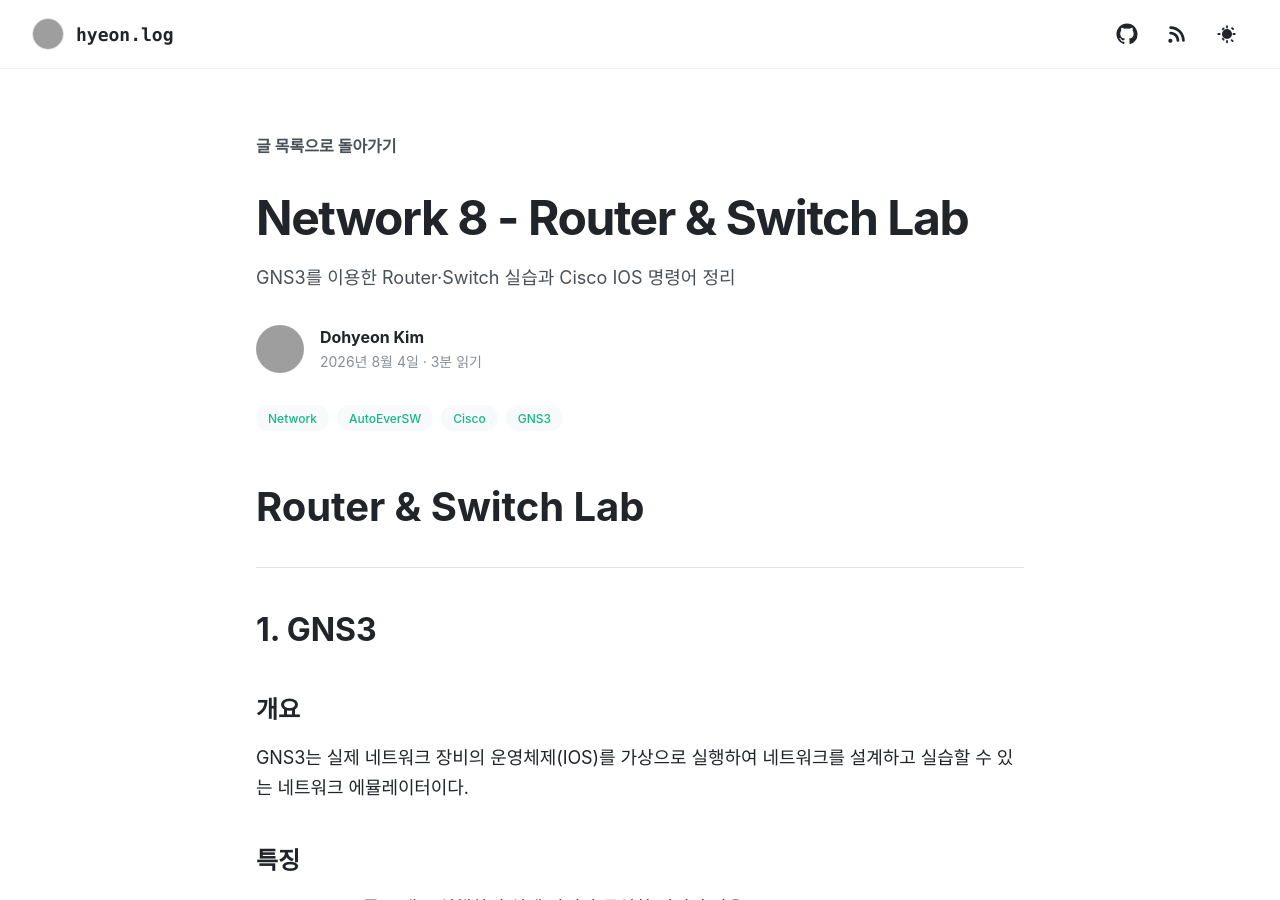
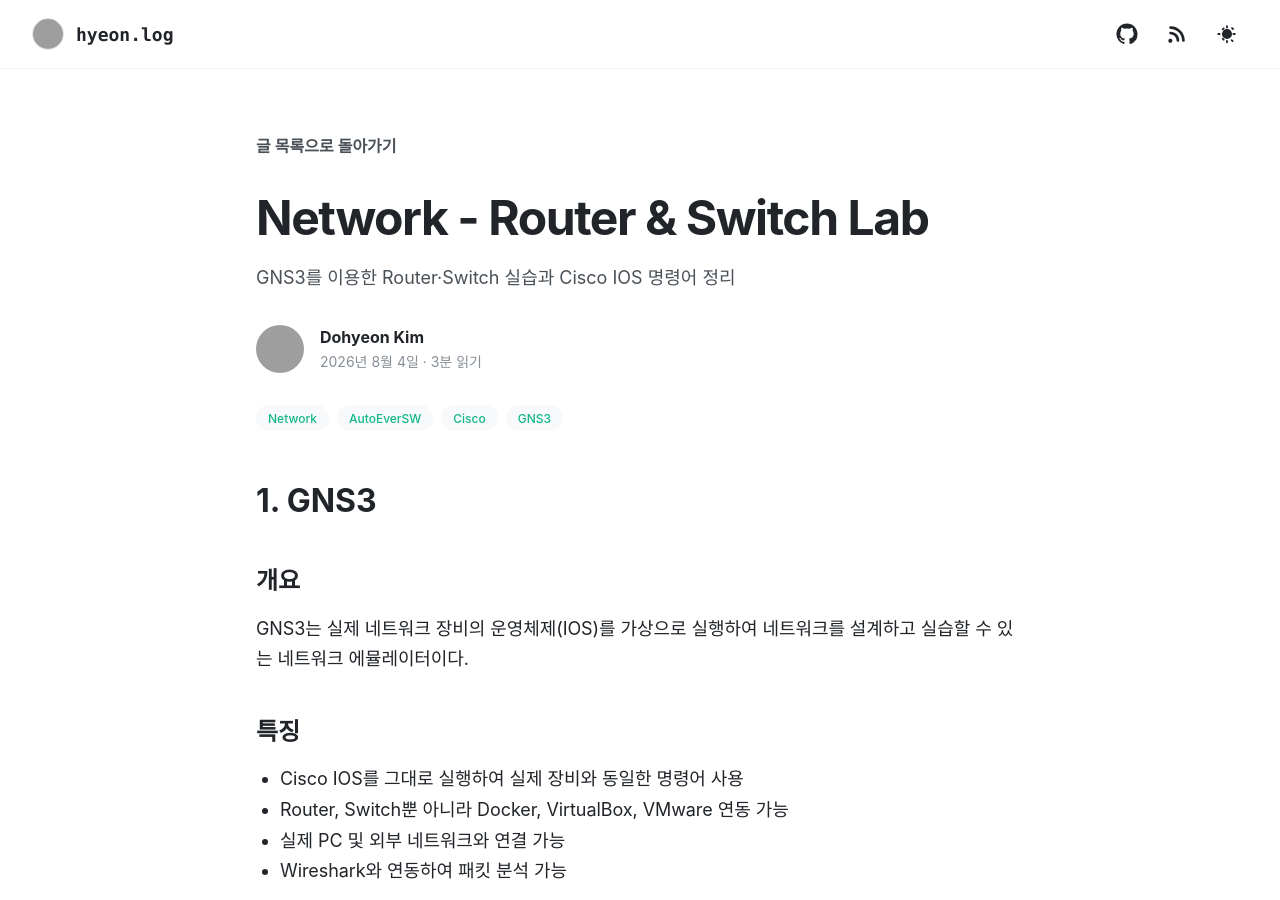
Before and after one commit to kkr010128/kkr010128.github.io, a Jekyll site: the page built from _posts/6.Network/2026-08-04-08-network-lab.md, in a window 1280 px wide and 900 px high. Built offline with Jekyll 4.4.1, drawn with Linux system fonts in a browser that asks for light colours; comment, search, counter and statistics services are not loaded; grey boxes are pictures that could not be loaded.

Commit message:
Update 2026-08-04-08-network-lab.md

```diff
--- a/_posts/6.Network/2026-08-04-08-network-lab.md
+++ b/_posts/6.Network/2026-08-04-08-network-lab.md
@@ -1,5 +1,5 @@
 ---
-title: Network 8 - Router & Switch Lab
+title: Network - Router & Switch Lab
 description: GNS3를 이용한 Router·Switch 실습과 Cisco IOS 명령어 정리
 date: 2026-08-04
 series: Network
@@ -10,9 +10,6 @@
   - GNS3
 ---
 
-# Router & Switch Lab
-
----
 
 ## 1. GNS3
 
```
